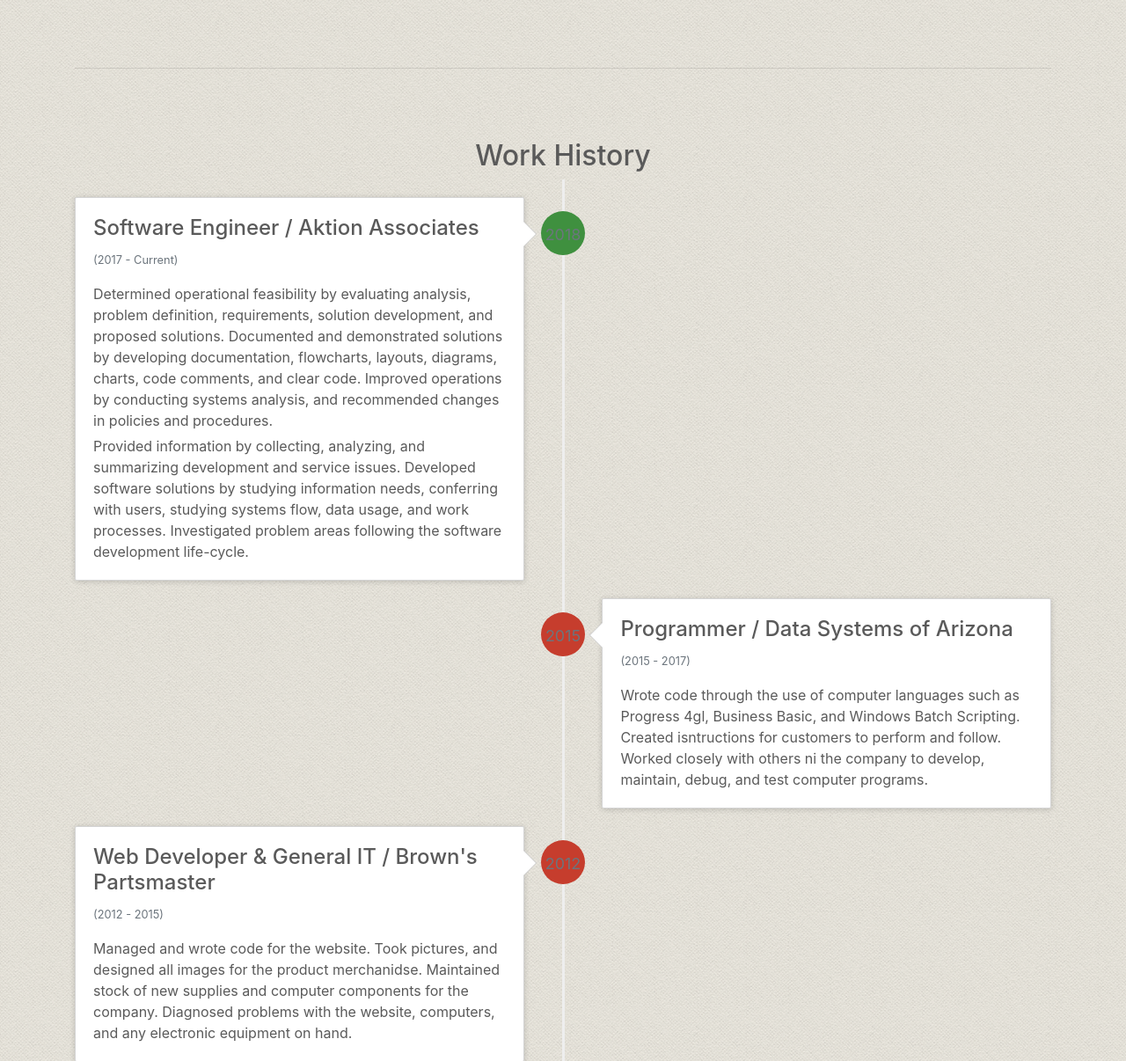
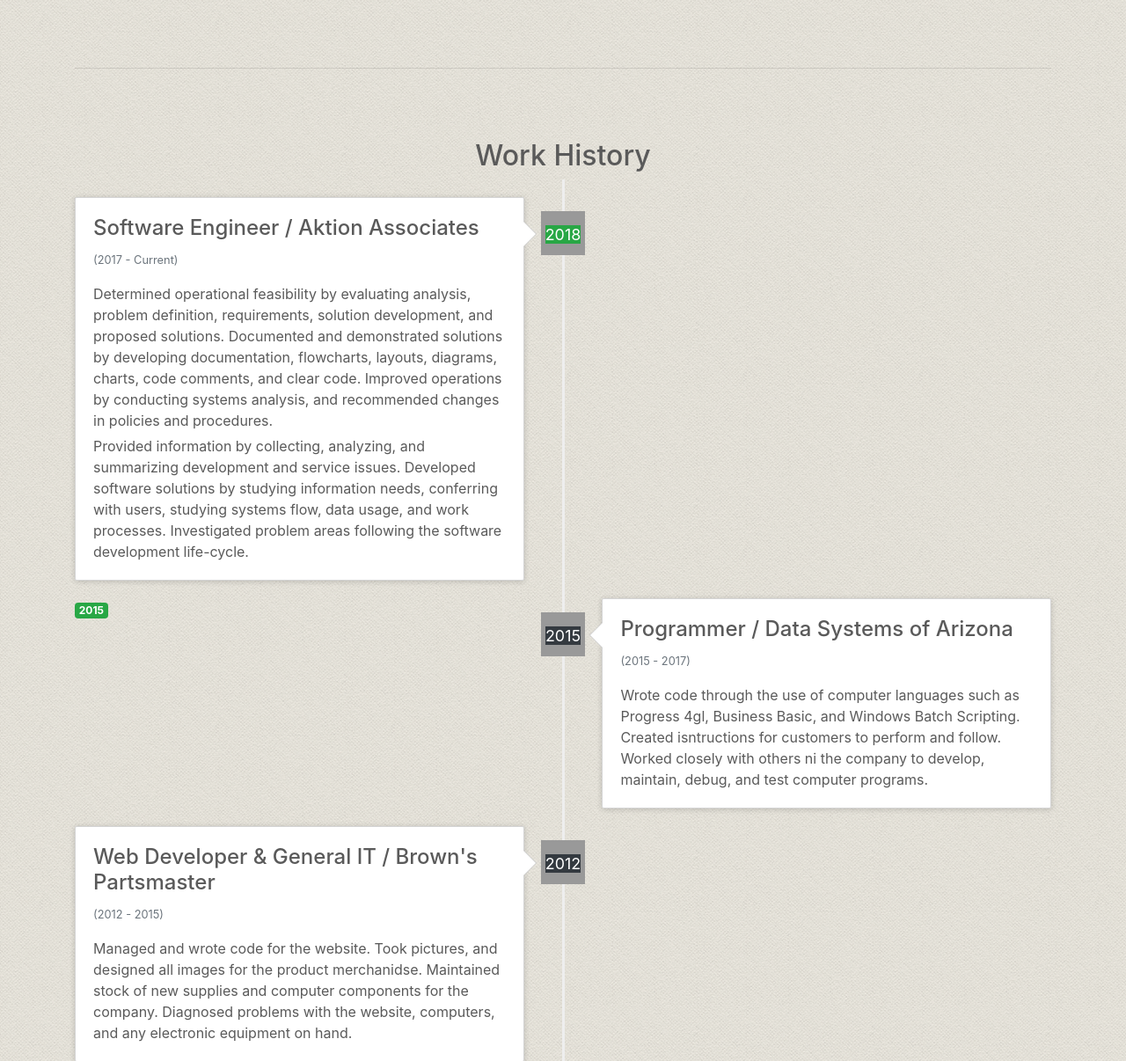
Before and after one commit to jswright91/jswright91.github.io, a PHP site: page / in a window 1280 px wide. Shown: the part 461-1667 px from the top of the page at 88% size. Run offline with PHP 8.4, Linux system fonts and the light colour scheme; some libraries are stand-ins or nearby versions.

Commit message:
more_css_update
here we go

```diff
--- a/css/carousel.css
+++ b/css/carousel.css
@@ -179,10 +179,11 @@ body {
   margin-left: -25px;
   background-color: #999999;
   z-index: 10;
+  /* lets remove the circle, and use a badge instead  -----
   border-top-right-radius: 50%;
   border-top-left-radius: 50%;
   border-bottom-right-radius: 50%;
-  border-bottom-left-radius: 50%;
+  border-bottom-left-radius: 50%;*/
 }
 
 .timeline > li.timeline-inverted > .timeline-panel {
--- a/index.html
+++ b/index.html
@@ -102,7 +102,7 @@
             <div class="container">
                 <ul class="timeline">
                     <li>
-                        <div class="timeline-badge success"><small class="text-muted">2018</small></div>
+                        <div class="timeline-badge"><small class="badge-success">2018</small></div>
                         <div class="timeline-panel">
                             <div class="timeline-heading"><h4 class="timeline-title">Software Engineer / Aktion Associates</h4>
                                 <p><small class="text-muted">(2017 - Current)</small></p>
@@ -114,7 +114,8 @@
                         </div>
                     </li>
                     <li class="timeline-inverted">
-                        <div class="timeline-badge tlalert"><small class="text-muted">2015</small></div>
+                        <div class="timeline-badge"><small class="badge-dark">2015</small></div>
+                        <span class="badge badge-success">2015</span>
                         <div class="timeline-panel">
                             <div class="timeline-heading">
                                 <h4 class="timeline-title">Programmer / Data Systems of Arizona</h4>
@@ -126,7 +127,7 @@
                         </div>
                     </li>
                     <li>
-                        <div class="timeline-badge tlalert"><small class="text-muted">2012</small></div>
+                        <div class="timeline-badge"><small class="badge-dark">2012</small></div>
                         <div class="timeline-panel">
                             <div class="timeline-heading">
                                 <h4 class="timeline-title">Web Developer &amp; General IT / Brown's Partsmaster</h4>
```
